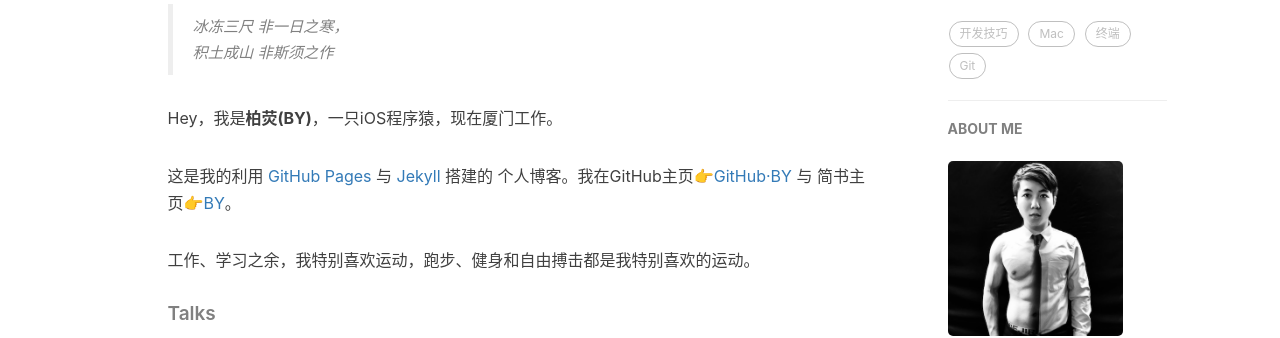
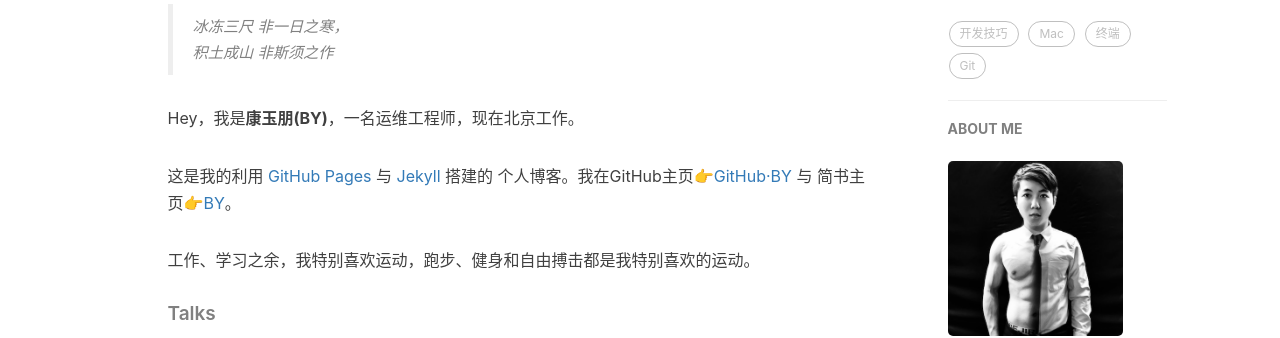
Before and after one commit to kangyupeng/kangyupeng.github.io, a Jekyll site: the page built from about.html, in a window 1280 px wide. Shown: the part 497-835 px from the top of the page. Built offline with Jekyll 4.4.1, drawn with Linux system fonts in a browser that asks for light colours; nearby versions of some CDN libraries; comment, search, counter and statistics services are not loaded.

Commit message:
Update about.html
own de

```diff
--- a/about.html
+++ b/about.html
@@ -18,7 +18,7 @@ header-img: "img/home-bg-o.jpg"
     <blockquote><p>冰冻三尺 非一日之寒，<br>
     积土成山 非斯须之作</p></blockquote>
 
-    <p>Hey，我是<strong>柏荧(BY)</strong>，一只iOS程序猿，现在厦门工作。</p>
+    <p>Hey，我是<strong>康玉朋(BY)</strong>，一名运维工程师，现在北京工作。</p>
 
     <p>这是我的利用 <a href="https://pages.github.com/">GitHub Pages</a> 与 <a href="http://jekyll.com.cn/">Jekyll</a> 搭建的 个人博客。我在GitHub主页<a href="https://github.com/qiubaiying">👉GitHub·BY</a> 与 简书主页<a href="https://http://www.jianshu.com/u/e71990ada2fd">👉BY</a>。</p>
 
@@ -38,7 +38,7 @@ header-img: "img/home-bg-o.jpg"
     <blockquote><p>Yet another iOS Developer. <br>
     Yet another Life-long Student.</p></blockquote>
 
-    <p>Hi, I am <strong>BaiYing(柏荧)</strong>，you can call me <strong>BY</strong>. I'm an iOS Developer.I now working in Xiamen Supermo Intelligent Logistics Technology Co., Ltd.</p>
+    <p>Hi, I am <strong>KangYuPeng(康玉朋)</strong>，you can call me <strong>BY</strong>. I'm an System Developer.I now working in Xiamen Supermo Intelligent Logistics Technology Co., Ltd.</p>
 
     <p>This is my personal blog, through making Github Pages and Jekyll.My GitHub  👉 <a href="http://github.com/qiubaiying">Github·BY</a>.</p>
 
@@ -50,7 +50,7 @@ header-img: "img/home-bg-o.jpg"
     <li><a href="https://github.com">GitHub</a></li>
     <li><a href="http://jekyll.com.cn/">jekyll</a></li>
     <li><a href="https://pages.github.com/">GitHub Pages</a></li>
-    <li><a href="https://qiubaiying.github.io">BY</a></li>
+    <li><a href="https://kangyupeng.github.io/">BY</a></li>
     </ul>
 </div>
 
```
